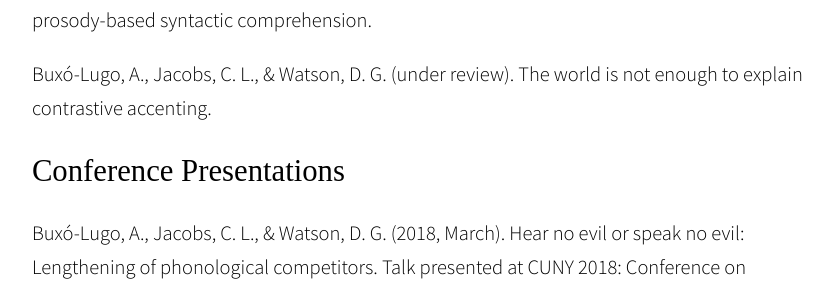
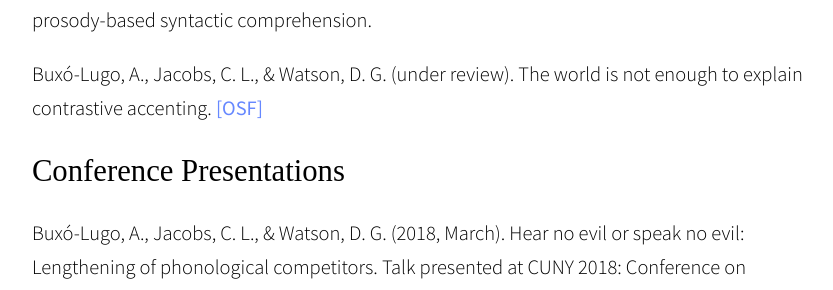
Before and after one commit to abuxolugo/abuxolugo.github.io, a Jekyll site: the page built from publications.md, in a window 1280 px wide and 900 px high, scrolled down 761 px. Shown: the part 165-455 px from the top of the window, without its empty margins (219-1052 px from the left). Built offline with Jekyll 4.4.1, drawn with Linux system fonts in a browser that asks for light colours; some web fonts are replaced.

Commit message:
Added OSF link

```diff
--- a/publications.md
+++ b/publications.md
@@ -16,7 +16,7 @@
 
 Buxó-Lugo, A., Kurumada, C., & Watson, D. G. (under review). Variability and adaptation in prosody-based syntactic comprehension.
 
-Buxó-Lugo, A., Jacobs, C. L., & Watson, D. G. (under review). The world is not enough to explain contrastive accenting.
+Buxó-Lugo, A., Jacobs, C. L., & Watson, D. G. (under review). The world is not enough to explain contrastive accenting. [[OSF]](https://osf.io/ef5wu/)
 
 ## Conference Presentations
 
```
